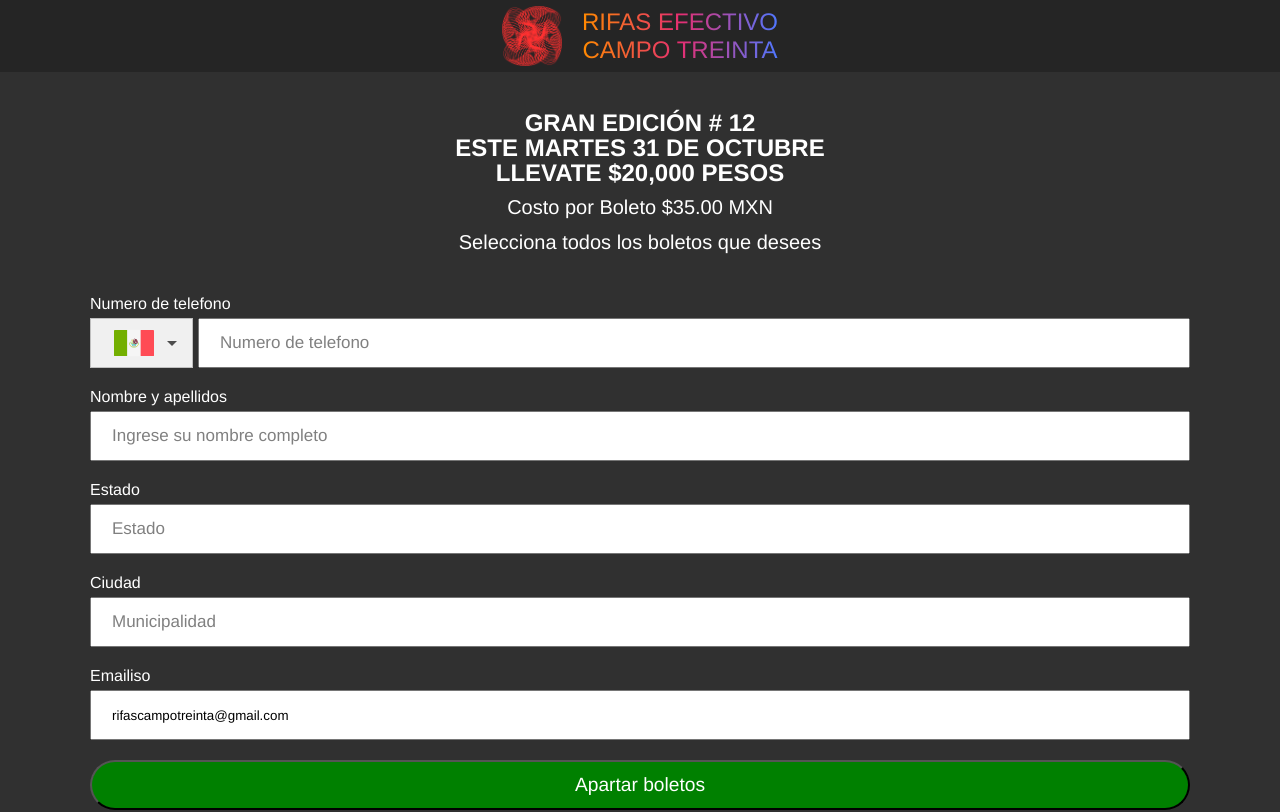
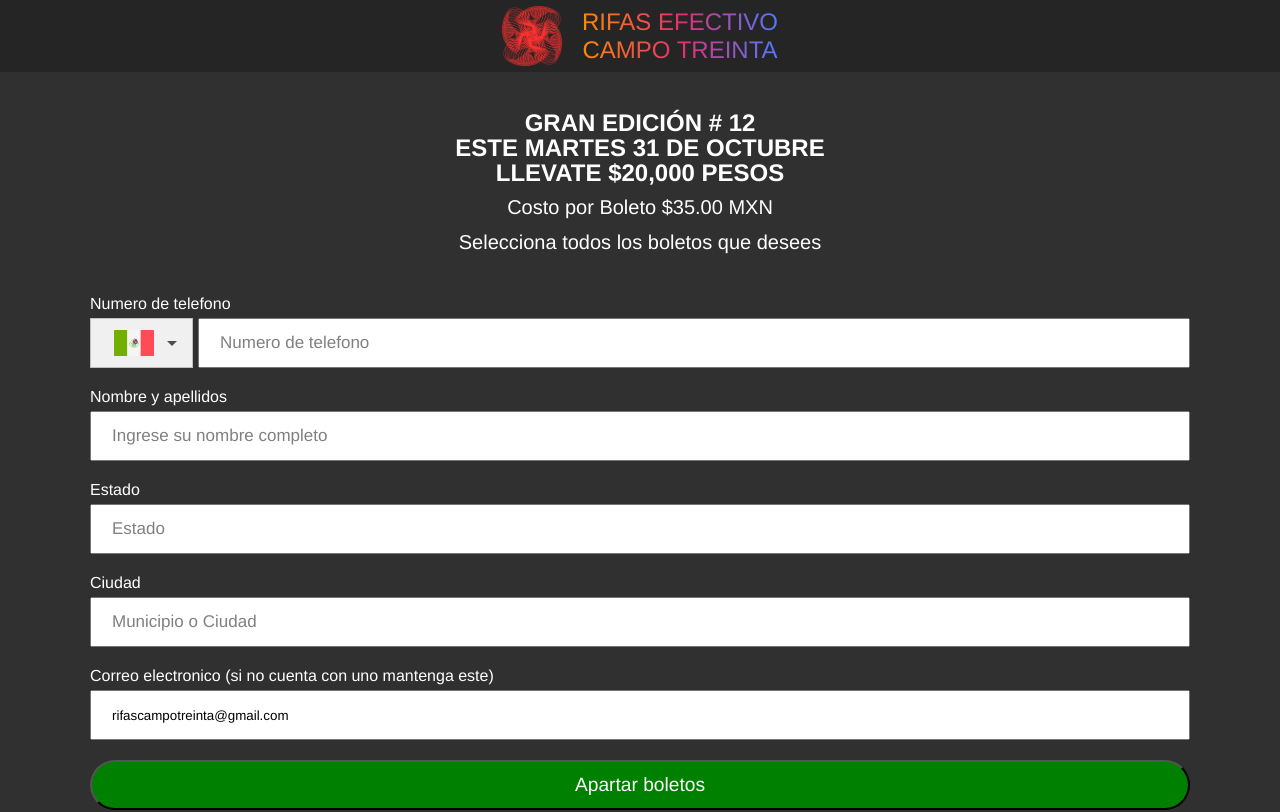
Before and after one commit to Albertosl2497/frontend, a React (Create React App) app: page / in a window 1280 px wide. Shown: the top 812 px of the page. Built offline with nearby package versions, Linux system fonts and the light colour scheme; no server answers.

Commit message:
Update TicketForm.jsx

```diff
--- a/src/Components/TicketForm.jsx
+++ b/src/Components/TicketForm.jsx
@@ -298,7 +298,7 @@ function TicketForm({ tickets, loading, lotteryNo, setTickets }) {
       <input
         type="text"
         name="city"
-        placeholder="Municipalidad"
+        placeholder="Municipio o Ciudad"
         value={city}
         onChange={(e) => {
           const value = e.target.value;
@@ -314,7 +314,7 @@ function TicketForm({ tickets, loading, lotteryNo, setTickets }) {
     </div>
 
     {/* Full email field */}
-    <label>Emailiso</label>
+    <label>Correo electronico (si no cuenta con uno mantenga este)</label>
     <div className="form-row">
       <input
         type="text"
```
